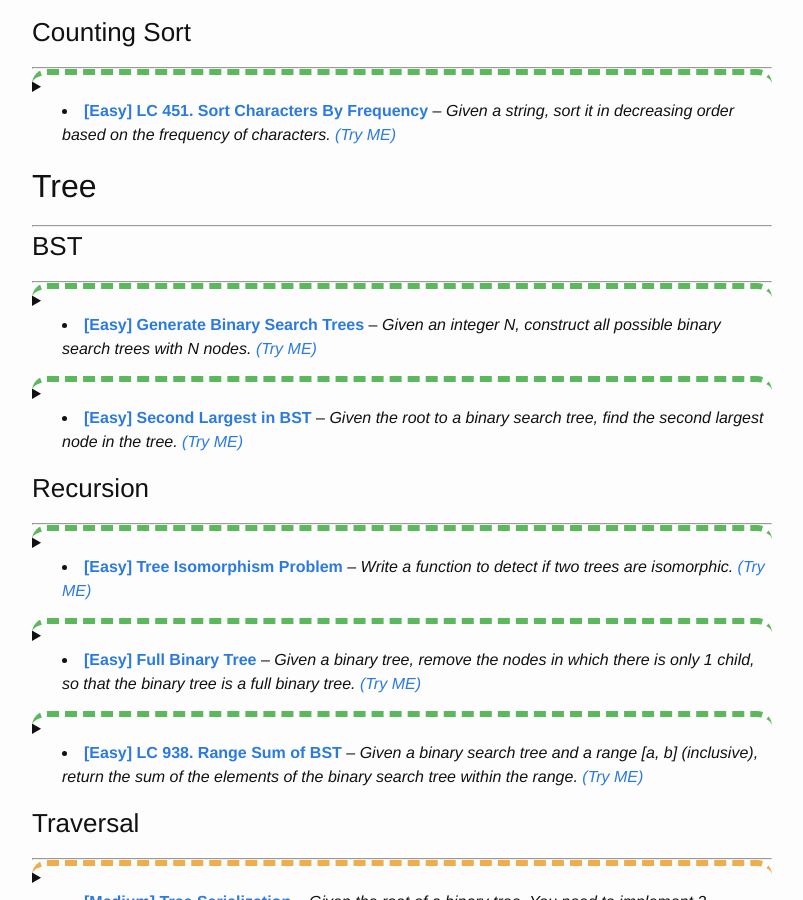
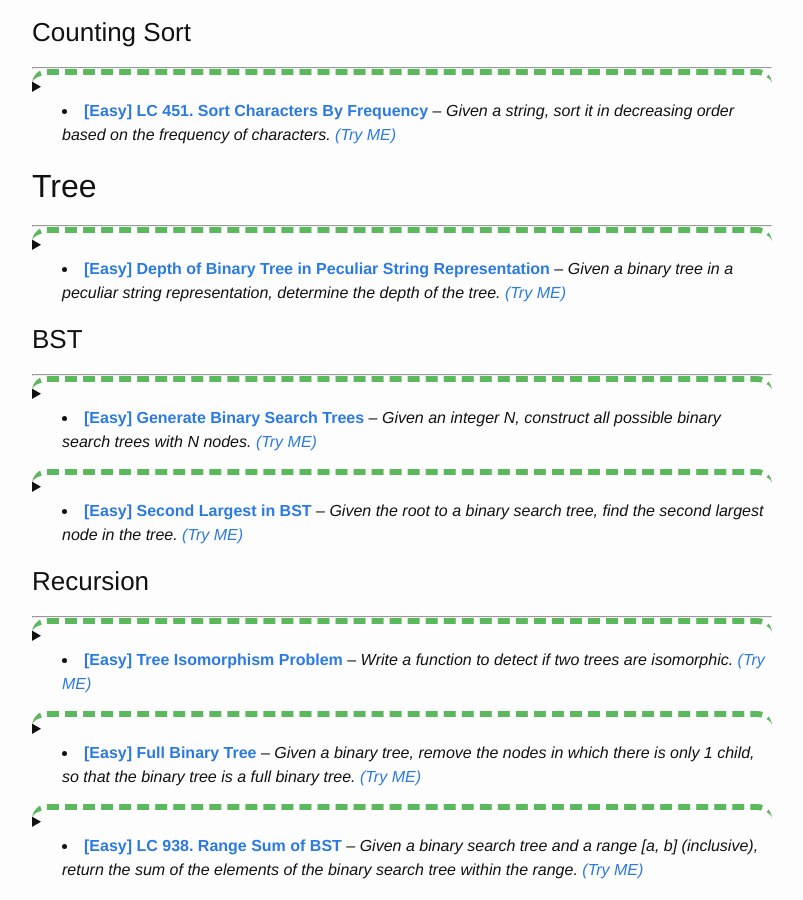
Before and after one commit to trsong/trsong.github.io, a Jekyll site: the page built from _posts/2019-04-01-DailyQuestionsByCategory.md, in a window 1280 px wide and 900 px high, scrolled down 5562 px. Shown: the whole window, without its empty margins (238-1041 px from the left). Built offline with Jekyll 4.4.1, drawn with Linux system fonts in a browser that asks for light colours.

Commit message:
Add previous question to category

````diff
--- a/_posts/2019-04-01-DailyQuestionsByCategory.md
+++ b/_posts/2019-04-01-DailyQuestionsByCategory.md
@@ -852,6 +852,31 @@ For example, given the string `tweet`, return `tteew`. `eettw` would also be acc
 
 ## Tree
 ---
+
+<details>
+<summary class="lc_e">
+
+- [**\[Easy\] Depth of Binary Tree in Peculiar String Representation**](https://trsong.github.io/python/java/2020/08/02/DailyQuestionsAug/#aug-31-2020-easy-depth-of-binary-tree-in-peculiar-string-representation) -- *Given a binary tree in a peculiar string representation, determine the depth of the tree.* [*\(Try ME\)*](https://repl.it/@trsong/Depth-of-Binary-Tree-in-Peculiar-String-Representation-1)
+
+</summary>
+<div>
+
+**Question:** You are given a binary tree in a peculiar string representation. Each node is written in the form `(lr)`, where `l` corresponds to the left child and `r` corresponds to the right child.
+
+If either `l` or `r` is null, it will be represented as a zero. Otherwise, it will be represented by a new `(lr)` pair.
+
+Given this representation, determine the depth of the tree.
+
+**Here are a few examples:**
+```py
+A root node with no children: (00)
+A root node with two children: ((00)(00))
+An unbalanced tree with three consecutive left children: ((((00)0)0)0)
+```
+
+</div>
+</details>
+
 
 ### BST
 ---
````
